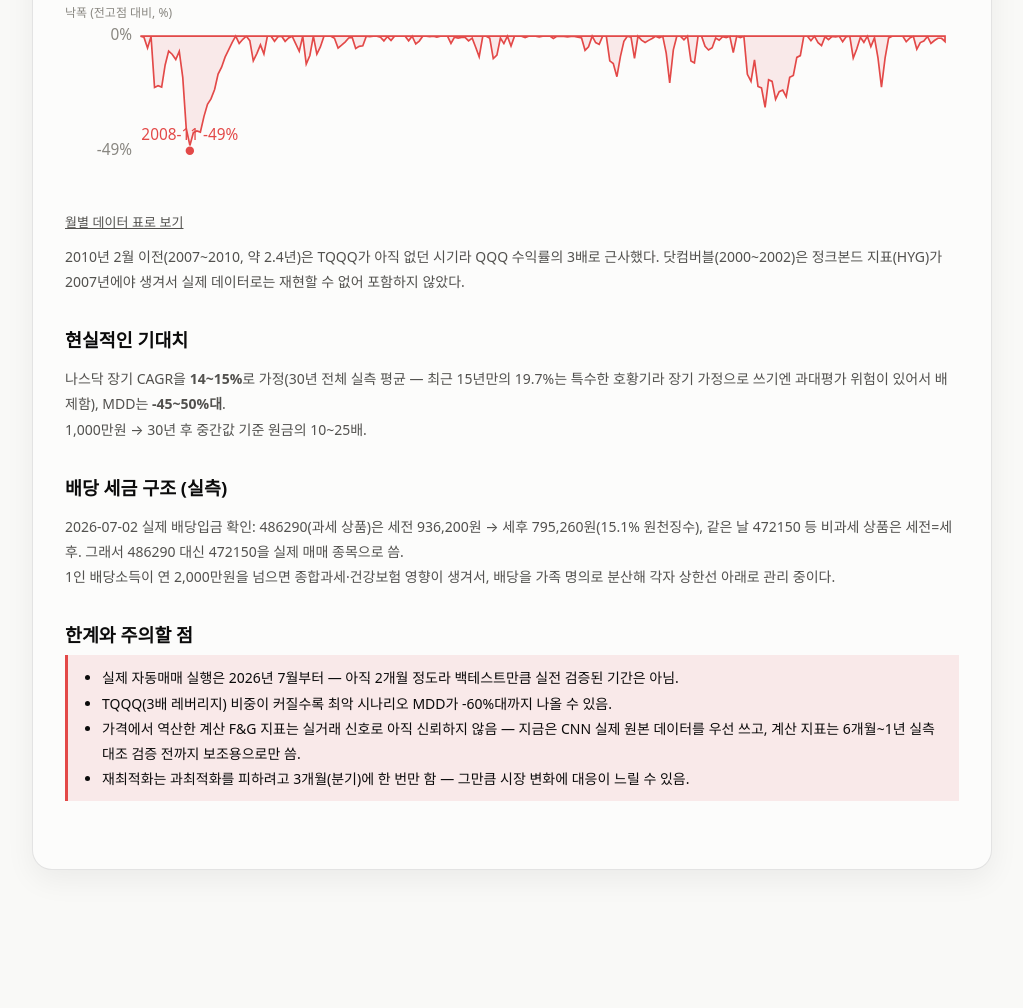
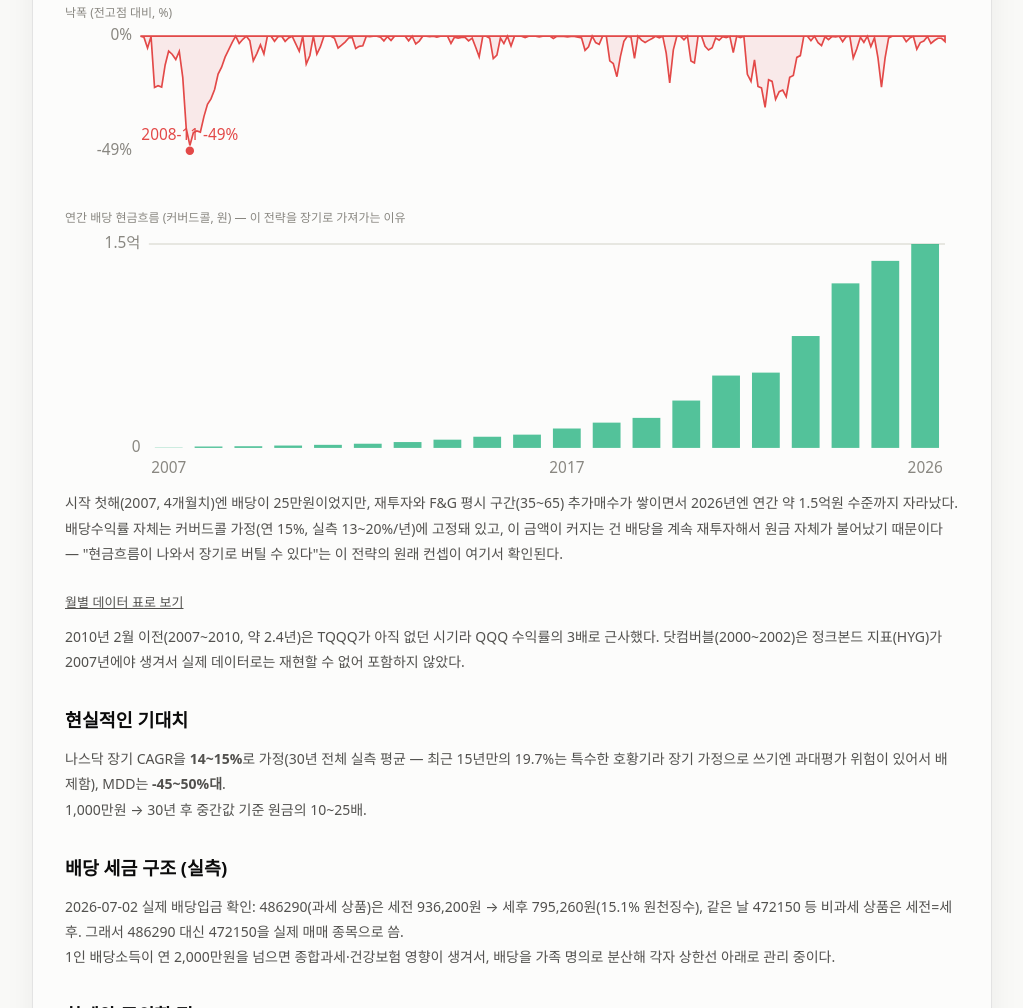
Before and after one commit to smartman98/fabot-trade-journal, a website: page public/backtest.html in a window 1280 px wide. Shown: the part 1627-2635 px from the top of the page, without its empty margins (128-1151 px from the left). Before the commit the page ends 2545 px from the top, so only its background shows below. Drawn offline with Linux system fonts and the light colour scheme.

Commit message:
feat: 연간 배당 현금흐름 차트 추가
이 전략을 시작한 원래 이유("배당 현금흐름이 나와서 장기로 버틸 수 있다")를
직접 보여주기 위해, 2007~2026 실제 역사 시뮬레이션의 연도별 커버드콜 배당
현금흐름(원)을 막대그래프로 추가함. 2007년 25만원 → 2026년 약 1.5억원으로
재투자를 통해 자라나는 걸 보여준다.

```diff
--- a/public/backtest.html
+++ b/public/backtest.html
@@ -86,6 +86,14 @@
         <p class="bt-chart-title">낙폭 (전고점 대비, %)</p>
         <svg id="bt-drawdown-chart" viewBox="0 0 640 110" width="100%"></svg>
       </div>
+      <p class="bt-chart-title" style="margin-top:24px;">연간 배당 현금흐름 (커버드콜, 원) — 이 전략을 장기로 가져가는 이유</p>
+      <svg id="bt-dividend-chart" viewBox="0 0 640 180" width="100%"></svg>
+      <p class="bt-note" style="margin-top:4px;">
+        시작 첫해(2007, 4개월치)엔 배당이 25만원이었지만, 재투자와 F&amp;G 평시 구간(35~65) 추가매수가
+        쌓이면서 2026년엔 연간 약 1.5억원 수준까지 자라났다. 배당수익률 자체는 커버드콜 가정(연 15%,
+        실측 13~20%/년)에 고정돼 있고, 이 금액이 커지는 건 배당을 계속 재투자해서 원금 자체가 불어났기
+        때문이다 — "현금흐름이 나와서 장기로 버틸 수 있다"는 이 전략의 원래 컨셉이 여기서 확인된다.
+      </p>
       <button class="table-toggle" id="bt-table-toggle">월별 데이터 표로 보기</button>
       <div class="table-wrap" id="bt-table-wrap" hidden>
         <table>
@@ -201,6 +209,41 @@
     drawEquityChart();
     drawDrawdownChart();
 
+    const BT_DIVIDENDS = [{"year": 2007, "dividend": 247976}, {"year": 2008, "dividend": 1046509}, {"year": 2009, "dividend": 1213106}, {"year": 2010, "dividend": 1747310}, {"year": 2011, "dividend": 2247361}, {"year": 2012, "dividend": 3102622}, {"year": 2013, "dividend": 4313261}, {"year": 2014, "dividend": 6013590}, {"year": 2015, "dividend": 8149165}, {"year": 2016, "dividend": 9706286}, {"year": 2017, "dividend": 14218760}, {"year": 2018, "dividend": 18538061}, {"year": 2019, "dividend": 22026238}, {"year": 2020, "dividend": 34617334}, {"year": 2021, "dividend": 52906797}, {"year": 2022, "dividend": 55092120}, {"year": 2023, "dividend": 81935460}, {"year": 2024, "dividend": 120466158}, {"year": 2025, "dividend": 136879354}, {"year": 2026, "dividend": 149262869}];
+
+    function drawDividendChart() {
+      const svg = document.getElementById("bt-dividend-chart");
+      const W = 640, H = 180, padL = 60, padR = 10, padT = 10, padB = 24;
+      const n = BT_DIVIDENDS.length;
+      const maxDiv = Math.max(...BT_DIVIDENDS.map(d => d.dividend));
+      const barW = (W - padL - padR) / n * 0.7;
+      const gap = (W - padL - padR) / n;
+      const y = v => padT + (1 - v / maxDiv) * (H - padT - padB);
+
+      let bars = "";
+      BT_DIVIDENDS.forEach((d, i) => {
+        const bx = padL + i * gap + (gap - barW) / 2;
+        const by = y(d.dividend);
+        bars += `<rect x="${bx.toFixed(1)}" y="${by.toFixed(1)}" width="${barW.toFixed(1)}" height="${(H - padB - by).toFixed(1)}" fill="#1baf7a" opacity="0.75"/>`;
+      });
+
+      let labels = "";
+      [0, Math.floor(n / 2), n - 1].forEach(i => {
+        const lx = padL + i * gap + gap / 2;
+        labels += `<text x="${lx.toFixed(1)}" y="${H - 6}" text-anchor="middle" font-size="11" fill="var(--text-muted)">${BT_DIVIDENDS[i].year}</text>`;
+      });
+
+      const maxLabel = maxDiv >= 1e8 ? (maxDiv / 1e8).toFixed(1) + "억" : (maxDiv / 1e4).toFixed(0) + "만";
+      const gridSvg =
+        `<line x1="${padL}" y1="${padT}" x2="${W - padR}" y2="${padT}" stroke="var(--gridline)" stroke-width="1"/>` +
+        `<text x="${padL - 6}" y="${padT}" text-anchor="end" dominant-baseline="middle" font-size="11" fill="var(--text-muted)">${maxLabel}</text>` +
+        `<text x="${padL - 6}" y="${H - padB}" text-anchor="end" dominant-baseline="middle" font-size="11" fill="var(--text-muted)">0</text>`;
+
+      svg.innerHTML = gridSvg + bars + labels;
+    }
+
+    drawDividendChart();
+
     const btTableBody = document.getElementById("bt-table-body");
     btTableBody.innerHTML = BT_POINTS.map(p =>
       `<tr><td>${p.date}</td><td>${p.value.toLocaleString("ko-KR")}</td><td>${(p.drawdown * 100).toFixed(1)}%</td></tr>`
```
